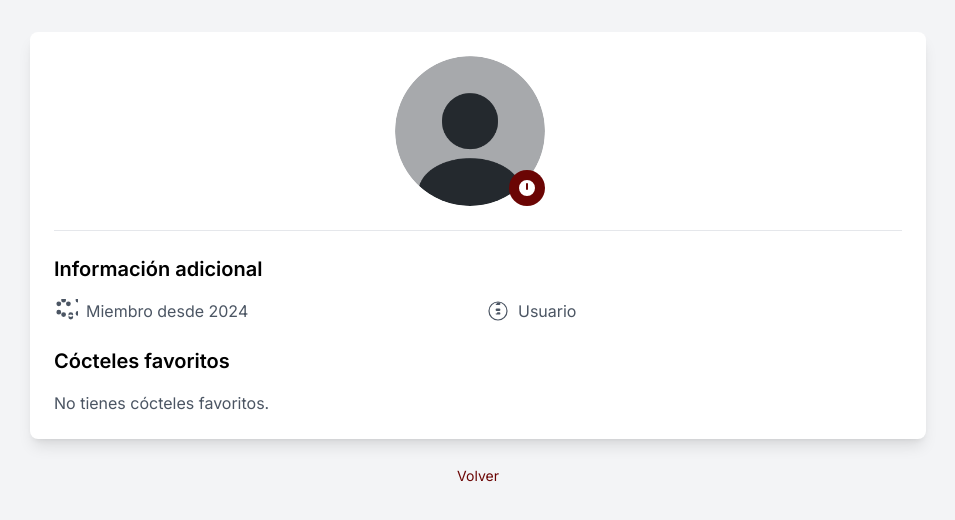
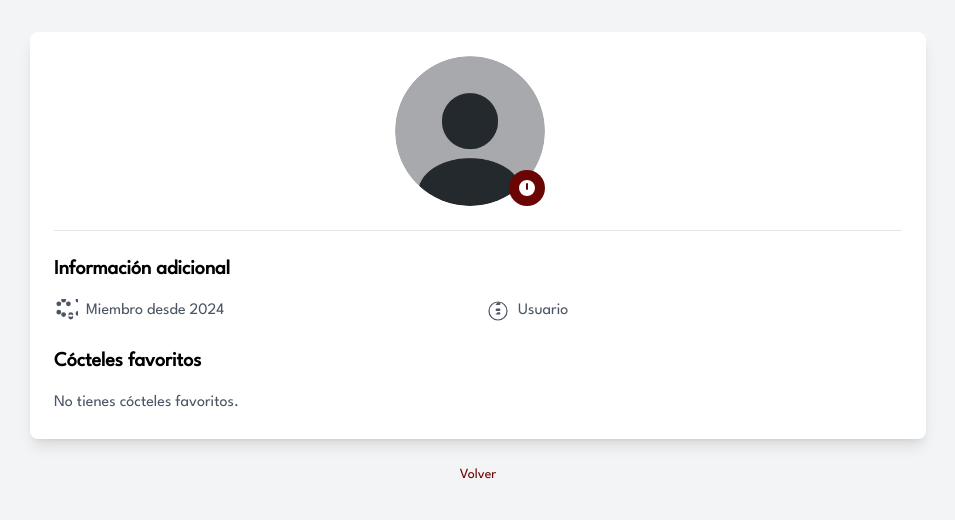
Before and after one commit to agusalta/PNT2_TP_GRUPAL, a Next.js app: page /users in a window 1280 px wide. Shown: the top 520 px of the page, without its empty margins (162-1117 px from the left). Built offline with nearby package versions, Linux system fonts and the light colour scheme.

Commit message:
add font League Spartan

```diff
--- a/app/globals.css
+++ b/app/globals.css
@@ -1,6 +1,12 @@
 @tailwind base;
 @tailwind components;
 @tailwind utilities;
+
+@import url("https://fonts.googleapis.com/css2?family=League+Spartan:wght@400;700&display=swap");
+
+body {
+  font-family: "League Spartan", sans-serif;
+}
 
 :root {
   --foreground-rgb: 0, 0, 0;
--- a/app/layout.js
+++ b/app/layout.js
@@ -1,13 +1,16 @@
-import { Inter } from "next/font/google";
-import "./globals.css";
-import { CocktailProvider } from "./context/CocktailContext";
-import { UserProvider } from "./context/UserContext";
+import { League_Spartan } from '@next/font/google';
+import { UserProvider } from './context/UserContext';
+import { CocktailProvider } from './context/CocktailContext';
+import './globals.css'; // Asegúrate de importar tus estilos globales
 
-const inter = Inter({ subsets: ["latin"] });
+const leagueSpartan = League_Spartan({
+  weight: '400',
+  subsets: ['latin'],
+});
 
 export const metadata = {
-  title: "Proyecto PNT2",
-  description: "Integrantes del grupo: Agustín Altamirano y Mauro Francisco Pavesi",
+  title: 'Proyecto PNT2',
+  description: 'Integrantes del grupo: Agustín Altamirano y Mauro Francisco Pavesi',
 };
 
 export default function RootLayout({ children }) {
@@ -15,9 +18,11 @@
     <html lang="en">
       <UserProvider>
         <CocktailProvider>
-          <body className={inter.className}>{children}</body>
+          <body className={leagueSpartan.className}>
+            {children}
+          </body>
         </CocktailProvider>
       </UserProvider>
-    </html >
+    </html>
   );
 }
--- a/package.json
+++ b/package.json
@@ -9,6 +9,7 @@
     "lint": "next lint"
   },
   "dependencies": {
+    "@next/font": "^14.2.4",
     "jwt-decode": "^4.0.0",
     "next": "^14.2.3",
     "react": "^18.3.1",
```
Also changed, not shown: 1 other file (tests, documents, lock files or other folders).
